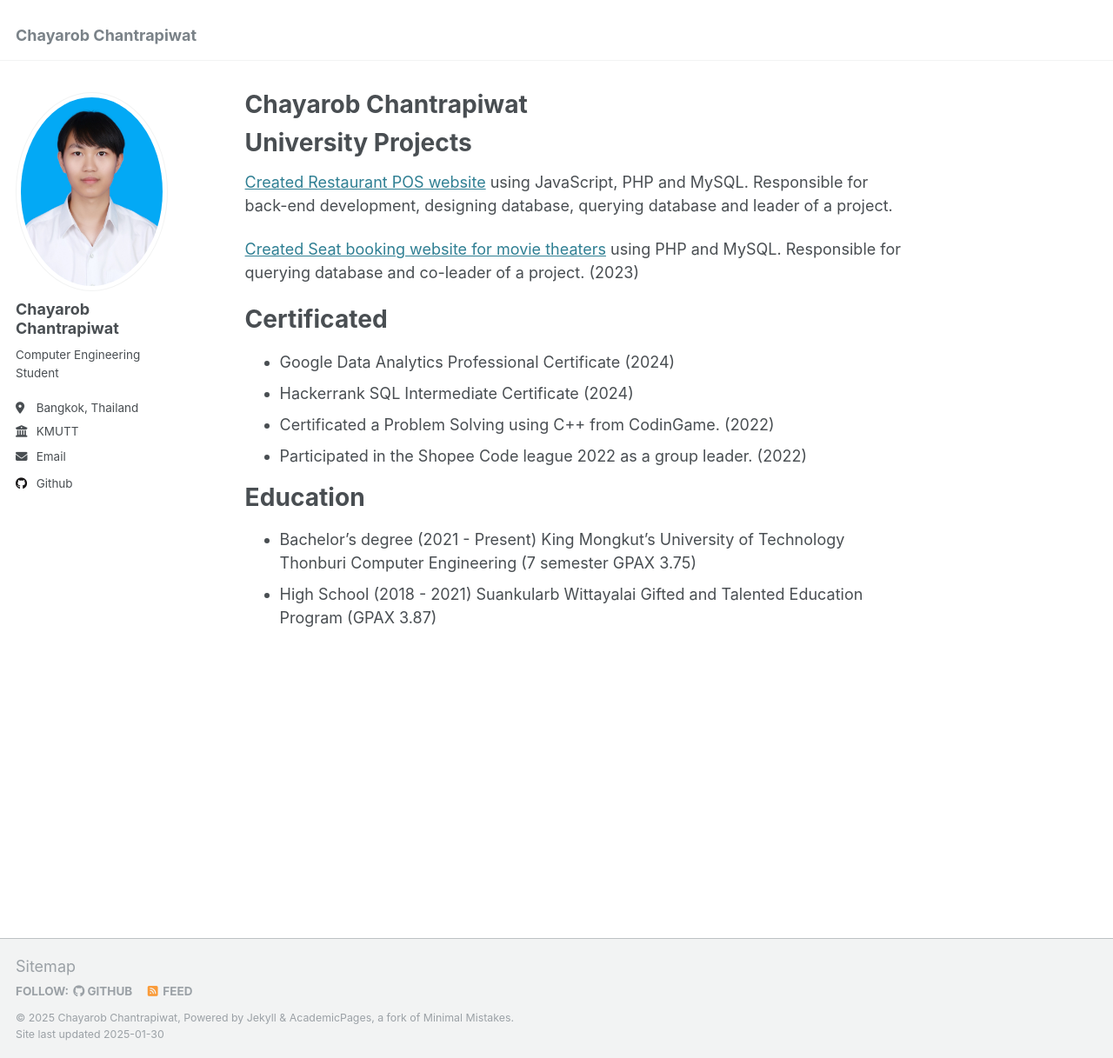
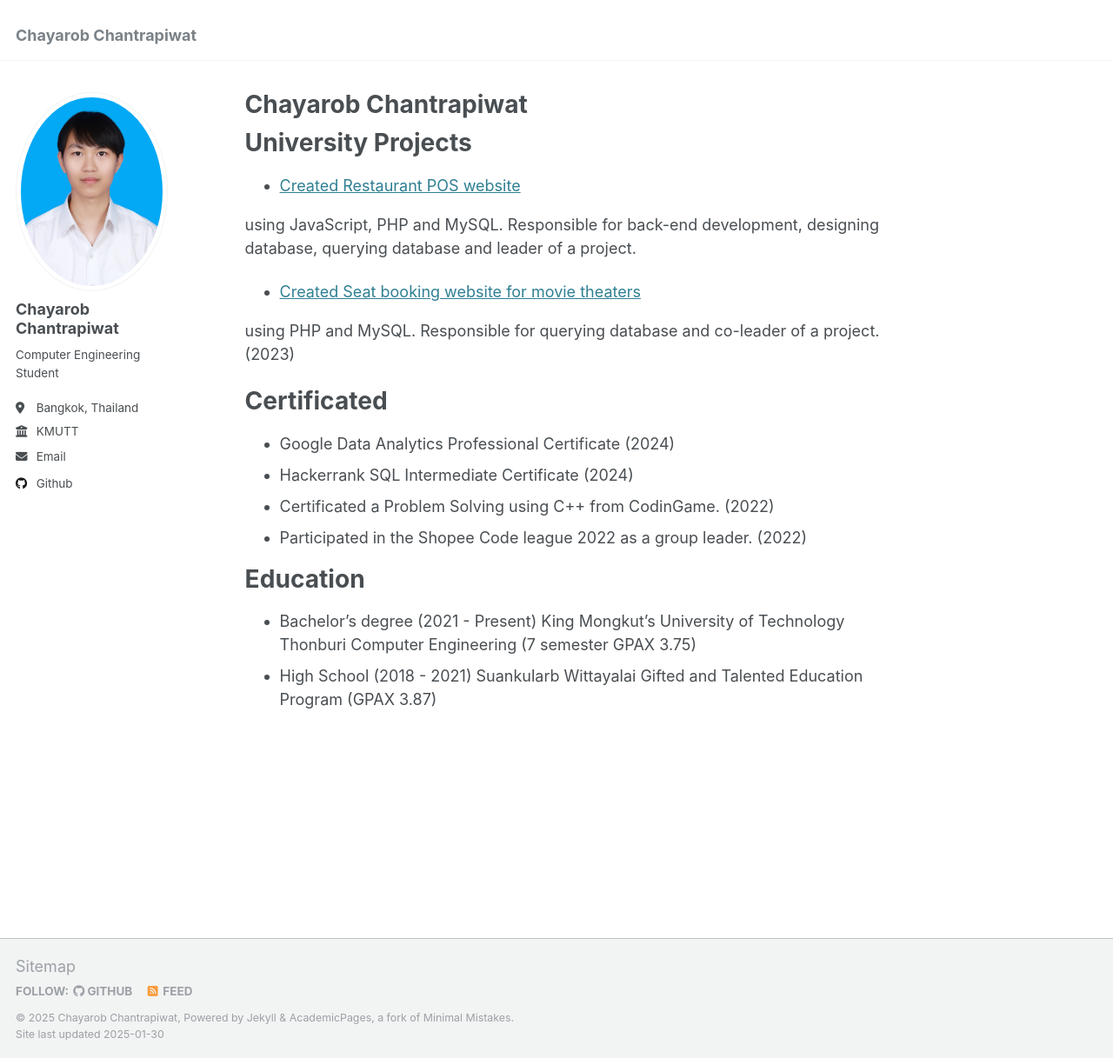
Before and after one commit to om2546/om2546.github.io, a Jekyll site: the page built from _pages/about.md, in a window 1280 px wide and 1217 px high. Shown: the whole window at 87% size. Built offline with Jekyll 4.4.1, drawn with Linux system fonts in a browser that asks for light colours.

```diff
--- a/_pages/about.md
+++ b/_pages/about.md
@@ -9,11 +9,13 @@ redirect_from:
 
 University Projects
 ======
-[Created Restaurant POS website](github.com/om2546/pos-hunsa)
+- [Created Restaurant POS website](github.com/om2546/pos-hunsa)
+
 using JavaScript, PHP and MySQL.
 Responsible for back-end development, designing database, querying database and leader of a project.
 
-[Created Seat booking website for movie theaters](github.com/om2546/cine)
+- [Created Seat booking website for movie theaters](github.com/om2546/cine)
+
 using PHP and MySQL.
 Responsible for querying database and co-leader of a project. (2023)
 
```
